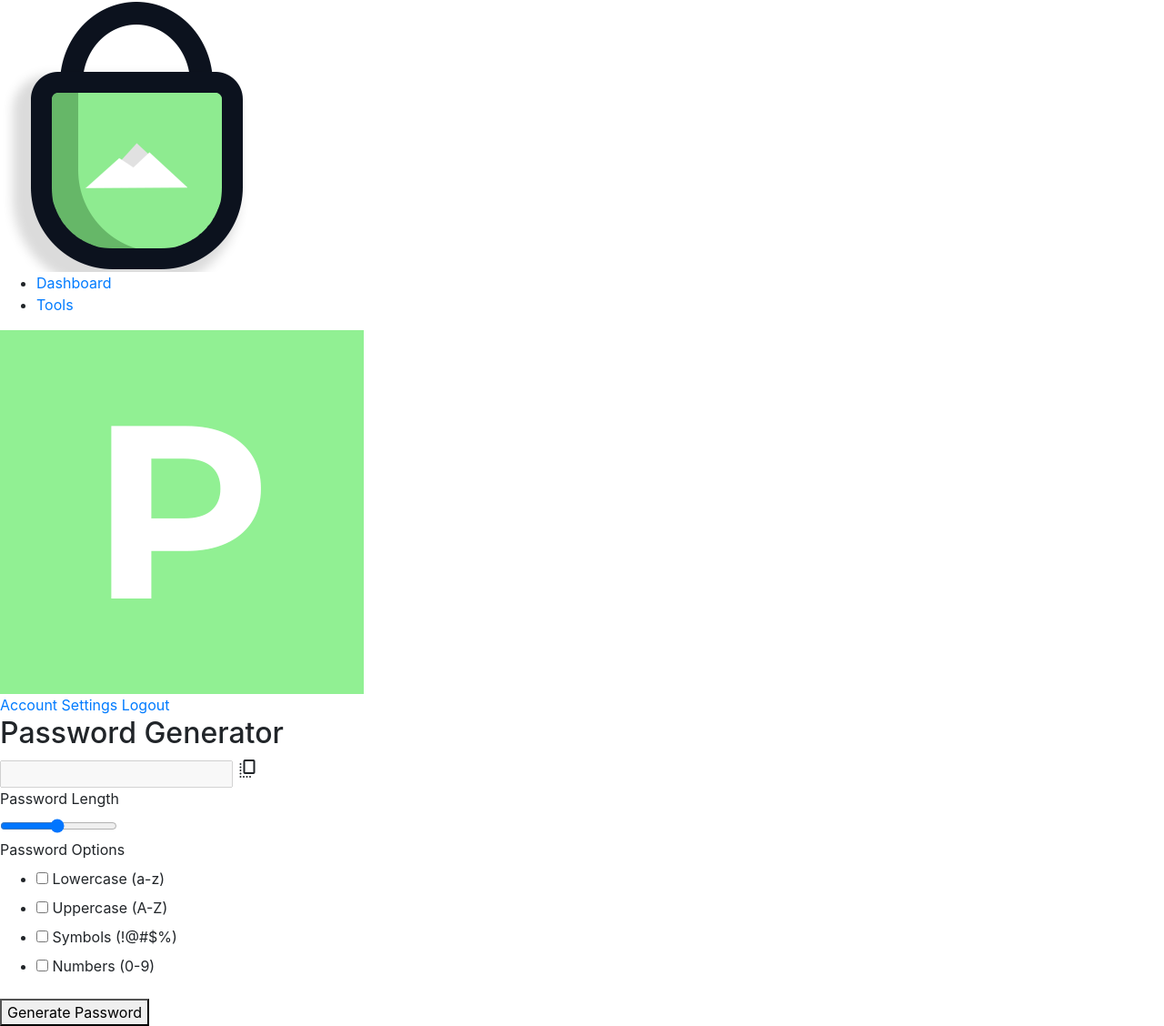
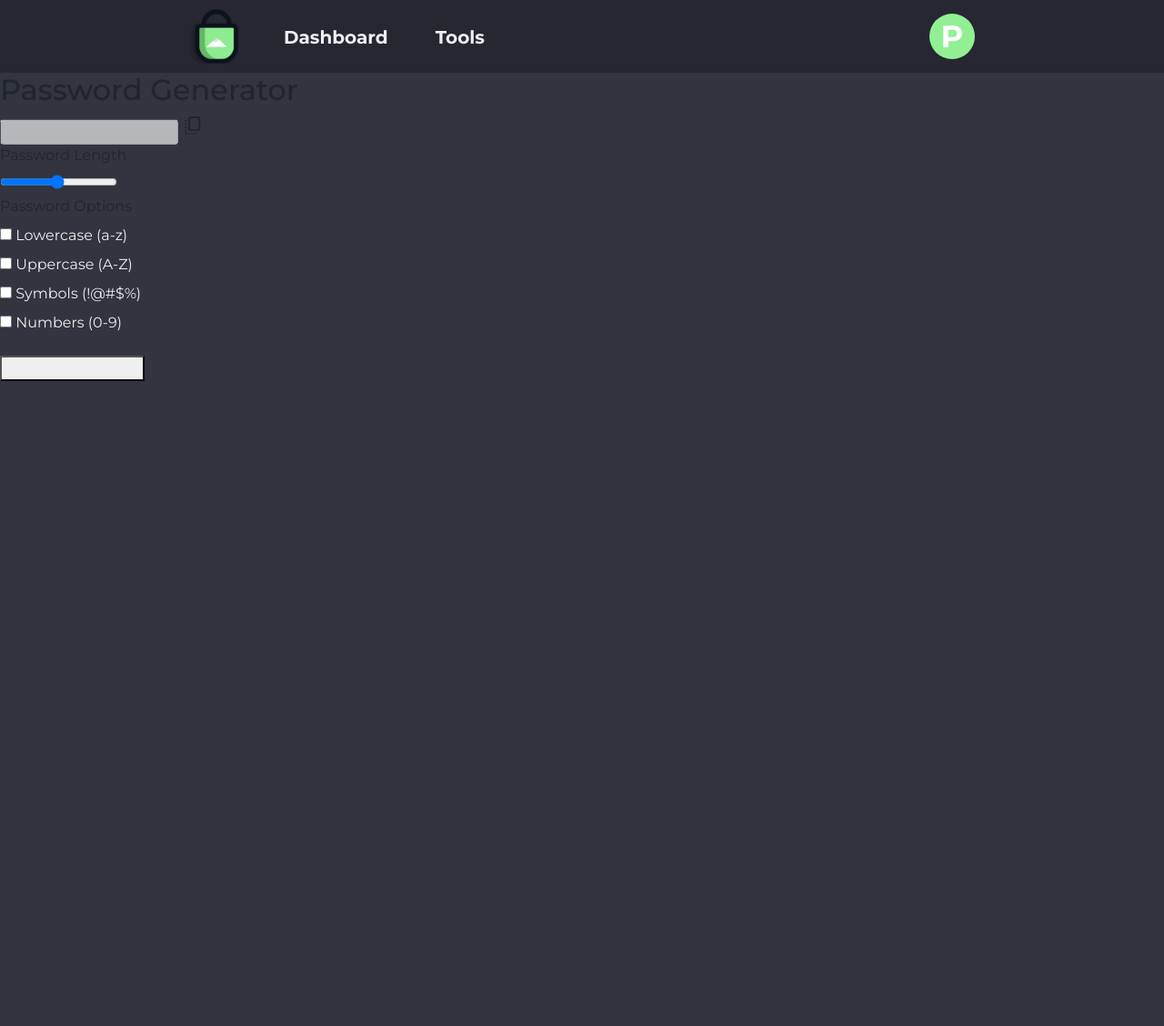
Before and after one commit to CAC-TX06/PeakPass, a Flask app: template website/templates/tools.html in a window 1280 px wide. Shown: the whole page at 91% size. After the commit the page ends 419 px from the top, so only its background shows below. Run offline with Flask 2, Linux system fonts and the light colour scheme; the template is opened without the code that fills it, so the values that code supplies are empty; parts of the project's set-up code (start-up, migrations or seed data) failed here and were passed over; some libraries are stand-ins or nearby versions.

Commit message:
theres your navbar

```diff
--- a/website/templates/tools.html
+++ b/website/templates/tools.html
@@ -77,3 +77,189 @@
       </div>
   </body>
   </html>
+
+  <style>
+    @import url('https://fonts.googleapis.com/css2?family=Montserrat:wght@300;400;500;600;700;800;900&display=swap');
+
+    * {
+        margin: 0;
+        padding: 0;
+        font-family: Montserrat;
+    }
+
+    body {
+        background-color: rgb(50, 52, 63);
+        min-height: 100vh;
+    }
+
+    li, a, button {
+      font-family: "Montserrat", sans-serif;
+      font-weight: 400;
+      font-size: 16px;
+      color: #edf0f1;
+      text-decoration: none;
+    }
+
+  a:hover {
+  color: #91f093;
+  text-decoration: none;
+  }
+
+    header {
+      background-color: rgb(38, 39, 48);
+      display: flex;
+      justify-content: space-between;
+      align-items: center;
+      padding: 0px 10%;
+    }
+
+    .logo {
+      max-width: 60px;
+      margin: 10px 0 10px 80px;
+      background-color: rgb(38, 39, 48);
+    }
+
+    @media (max-width: 970px) {
+      .logo {
+        margin: 0;
+        width: 60px;
+      }
+    }
+
+    /* Changes the navbar color to dark */
+    nav {
+      display: flex;
+      top:0;
+      width: 100%;
+      height: auto;
+      background-color: rgb(38, 39, 48);
+    }
+
+    .nav_links {
+      flex: 1 1 200px;
+      list-style: none;
+      background-color: rgb(38, 39, 48);
+      margin-bottom: 0;
+    }
+
+    .nav_links li {
+      display: inline-block;
+      text-align: center;
+      padding: 26px 24px 24px 24px;
+      text-decoration: none;
+      background-color: rgb(38, 39, 48);
+    }
+
+    .dash {
+      padding-left: 20px;
+    }
+
+    @media (max-width: 970px) {
+      .nav_links li {
+        -webkit-box-align: center;
+        -moz-box-align: center;
+        -o-box-align: center;
+        -ms-flex-align: center;
+        -webkit-align-items: center;
+        align-items: center;
+        padding-inline-end: 0px;
+        margin: 10px;
+        margin-right: 40px;
+        text-align: center;
+        padding-left: 20px;
+        font-size: 2px;
+      }
+    }
+
+    .nav_links li a {
+      transition: all 0.3s ease 0s;
+      font-weight: 700;
+      font-size: 20px;
+    }
+
+    .nav_links li a:hover {
+      color: #91f093;
+      text-decoration: none;
+    }
+
+    @media (max-width: 970px) {
+      .nav_links li a{
+        font-size: 12px;
+      }
+    }
+
+    @media (max-width: 970px) {
+      .home-button {
+        padding-left: 14px;
+      }
+    }
+
+    .cta {
+      margin-right: 70px;
+      max-width: 100%;
+      max-height: 100%;
+    }
+
+    .user-pfp {
+      border-radius: 50%;
+      width: 50px;
+      height: 50px;
+      margin: 15px 80px 15px 0;
+      background-color: rgb(38, 39, 48);
+      border: none;
+      cursor: pointer;
+      transition: all 0.3s ease 0s;
+      position: relative;
+    }
+
+    @media (max-width: 970px) {
+      .cta {
+        display: flex;
+        flex-wrap: wrap;
+      }
+    }
+
+    .dropdown {
+      position: relative;
+      display: inline-block;
+    }
+
+    .dropdown-content {
+      border-radius: 4px;
+      display: none;
+      position: absolute;
+      background-color: rgb(50, 52, 63);
+      min-width: 160px;
+      overflow: auto;
+      box-shadow: 0px 8px 16px 0px rgba(0,0,0,0.3);
+    }
+
+    .dropdown-content a {
+      color: black;
+      padding: 12px 16px;
+      text-decoration: none;
+      display: block;
+    }
+
+    .account {
+      color: white !important;
+    }
+
+    .account:hover {
+      background-color: rgb(38, 39, 48);
+    }
+
+    .logout {
+      background-color: #FA5B5B;
+      color: white !important;
+    }
+
+    .logout:hover {
+      background-color: #b64242;
+      color: white !important;
+    }
+
+    .show {
+      display:block;
+    }
+</style>
```
